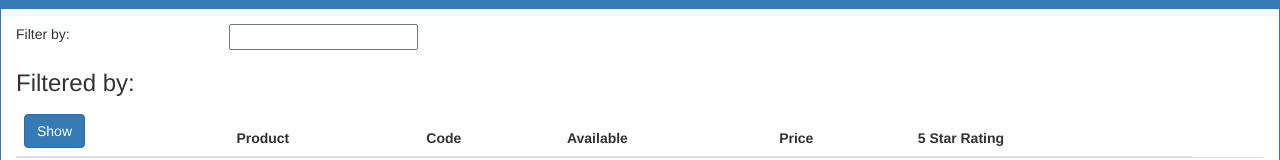
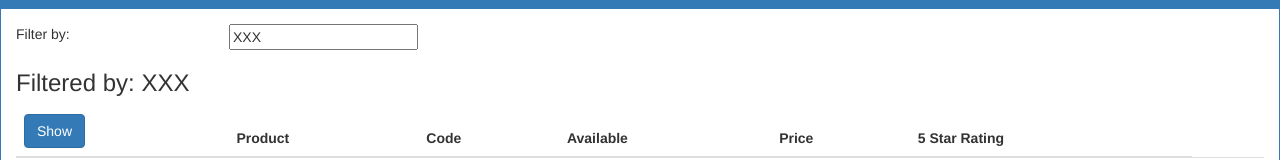
Before and after one commit to vatansoni89/DeboBase, an Angular app in the folder APM/: page / in a window 1280 px wide. Shown: the part 177-337 px from the top of the page. Built offline with nearby package versions, Linux system fonts and the light colour scheme.

Commit message:
Why first time it dont filter instead bgives full list of product???

```diff
--- a/APM/src/app/Products/product-list.component.ts
+++ b/APM/src/app/Products/product-list.component.ts
@@ -16,6 +16,7 @@ export class ProductListComponent {
 
   constructor()
   {
+    debugger;
     this.textInputForFilter='XXX';
     this.FilterList = this.products;
   }
@@ -29,7 +30,7 @@ export class ProductListComponent {
 
   public set textInputForFilter(val1: string) {
 
-
+    this._textInput= val1;
     this.FilterList = this.textInputForFilter ? this.getFilteredProduct(this.textInputForFilter) :  this.products;
 
   }
```
